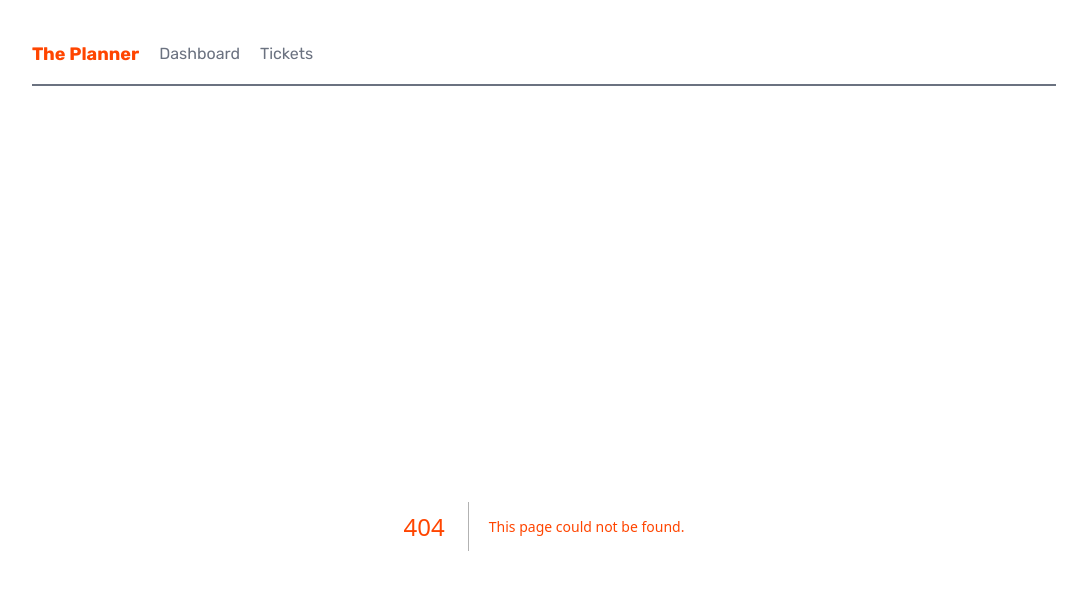
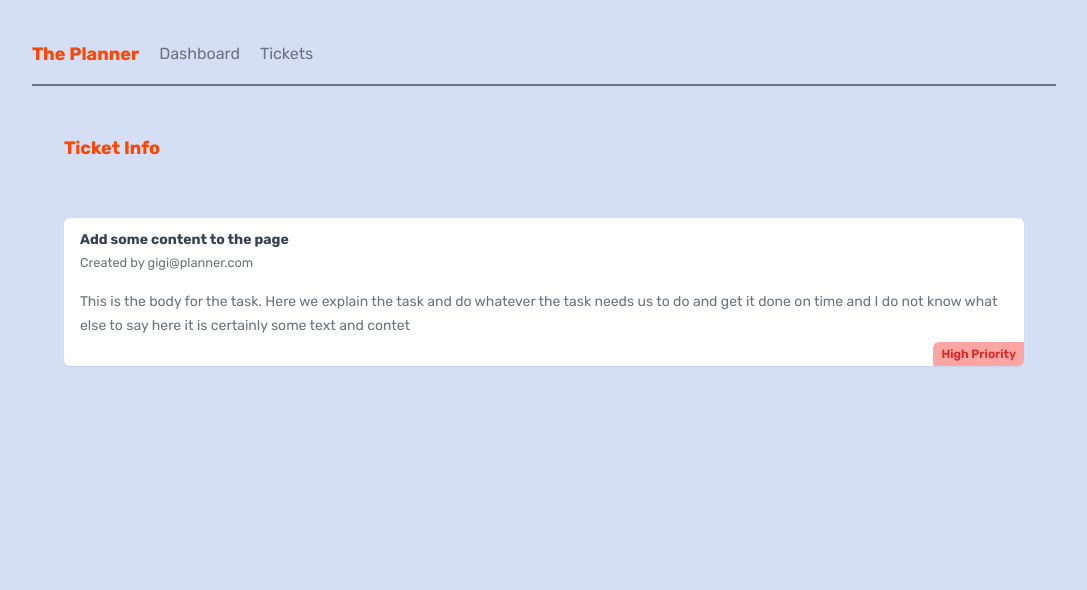
Before and after one commit to MiladANaeini/Planner, a Next.js app in the folder planner/: page /tickets/1 in a window 1280 px wide. Before the commit this address had no page. Shown: the top 590 px of the page, without its empty margins (96-1183 px from the left). Built offline with nearby package versions, Linux system fonts and the light colour scheme; data requests are answered from the project's data file.

Commit message:
api call and details page

```diff
--- a/planner/app/tickets/TicketList.jsx
+++ b/planner/app/tickets/TicketList.jsx
@@ -1,5 +1,10 @@
+import Link from "next/link";
 async function getTickets(){
-  const res = await fetch('http://localhost:4000/tickets')
+  const res = await fetch('http://localhost:4000/tickets',{
+    next : {
+    revalidate: 10,
+  }
+})
 
   return res.json();
 }
@@ -12,6 +17,7 @@
            <>
            {tickets.map((ticket)=>
            <div key={ticket.id} className="card my-5">
+            <Link href={`/tickets/${ticket.id}`}>
              <h3>
               {ticket.title}
              </h3>
@@ -19,6 +25,7 @@
              <div className={`pill ${ticket.priority}`}>
                {ticket.priority} Priority
              </div>
+             </Link>
            </div>
            )}
            </>
--- /dev/null
+++ b/planner/app/tickets/[id]/page.jsx
@@ -0,0 +1,29 @@
+async function getTicket(id){
+    const res = await fetch('http://localhost:4000/tickets/' + id,{
+      next : {
+      revalidate: 20,
+    }
+  })
+    return res.json();
+  }
+
+export default async function TicketDetails({params}) {
+ const ticket = await getTicket(params.id)
+
+
+  return (
+    <main>
+     <nav>
+        <h2>Ticket Info</h2>
+     </nav>
+     <div className="card">
+        <h3>{ticket.title}</h3>
+        <small>Created by {ticket.user_email}</small>
+        <p>{ticket.body}</p>
+        <div className={`pill ${ticket.priority}`}>
+            {ticket.priority} Priority
+        </div>
+     </div>
+    </main>
+  )
+}
```
